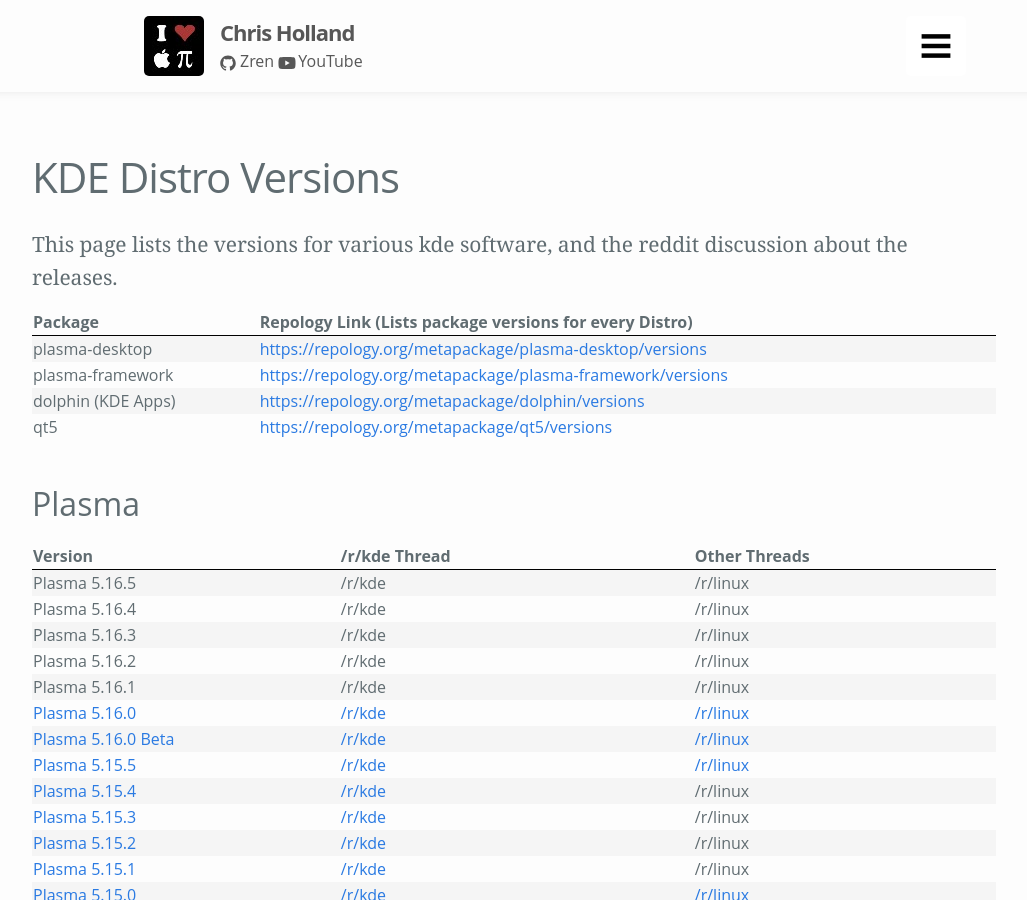
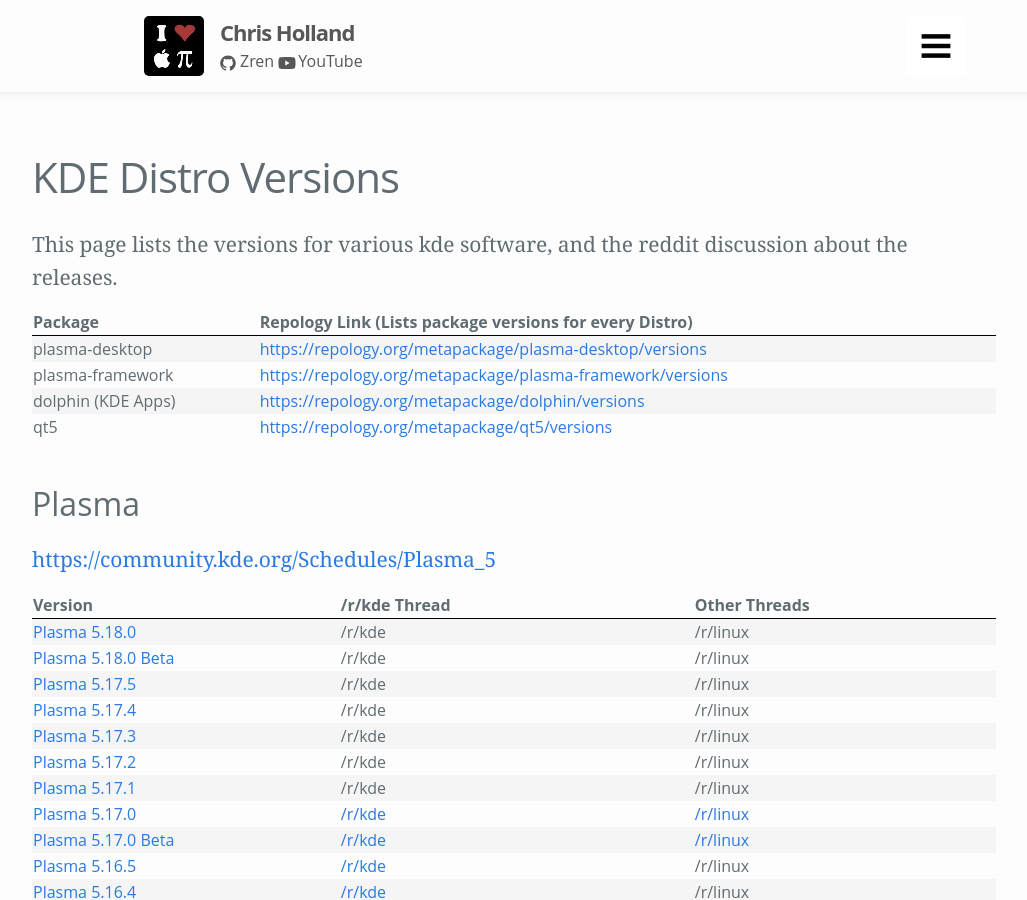
Before and after one commit to Zren/zren.github.io, a Jekyll site: the page built from kde_versions.md, in a window 1280 px wide and 900 px high. Shown: the whole window, without its empty margins (126-1153 px from the left). Built offline with Jekyll 4.4.1, drawn with Linux system fonts in a browser that asks for light colours.

Commit message:
Add 5.16.x release cycle, prep 5.17.x release cycle. Link schedule.

```diff
--- a/kde_versions.md
+++ b/kde_versions.md
@@ -66,6 +66,8 @@
 
 <h2>Plasma</h2>
 
+<https://community.kde.org/Schedules/Plasma_5>
+
 <table class="table versiontable">
   <thead>
     <tr>
@@ -76,28 +78,73 @@
   </thead>
   <tbody>
     <tr>
-      <td><a>Plasma 5.16.5</a></td>
+      <td><a href="https://kde.org/announcements/plasma-5.18.0.php">Plasma 5.18.0</a></td>
       <td><a>/r/kde</a></td>
       <td><a>/r/linux</a></td>
     </tr>
     <tr>
-      <td><a>Plasma 5.16.4</a></td>
+      <td><a href="https://kde.org/announcements/plasma-5.17.90.php">Plasma 5.18.0 Beta</a></td>
       <td><a>/r/kde</a></td>
       <td><a>/r/linux</a></td>
     </tr>
     <tr>
-      <td><a>Plasma 5.16.3</a></td>
+      <td><a href="https://kde.org/announcements/plasma-5.17.5.php">Plasma 5.17.5</a></td>
       <td><a>/r/kde</a></td>
       <td><a>/r/linux</a></td>
     </tr>
     <tr>
-      <td><a>Plasma 5.16.2</a></td>
+      <td><a href="https://kde.org/announcements/plasma-5.17.4.php">Plasma 5.17.4</a></td>
       <td><a>/r/kde</a></td>
       <td><a>/r/linux</a></td>
     </tr>
     <tr>
-      <td><a>Plasma 5.16.1</a></td>
+      <td><a href="https://kde.org/announcements/plasma-5.17.3.php">Plasma 5.17.3</a></td>
       <td><a>/r/kde</a></td>
+      <td><a>/r/linux</a></td>
+    </tr>
+    <tr>
+      <td><a href="https://kde.org/announcements/plasma-5.17.2.php">Plasma 5.17.2</a></td>
+      <td><a>/r/kde</a></td>
+      <td><a>/r/linux</a></td>
+    </tr>
+    <tr>
+      <td><a href="https://kde.org/announcements/plasma-5.17.1.php">Plasma 5.17.1</a></td>
+      <td><a>/r/kde</a></td>
+      <td><a>/r/linux</a></td>
+    </tr>
+    <tr>
+      <td><a href="https://kde.org/announcements/plasma-5.17.0.php">Plasma 5.17.0</a></td>
+      <td><a href="https://www.reddit.com/r/kde/comments/di6yhz/kde_plasma_517_released/">/r/kde</a></td>
+      <td><a href="https://www.reddit.com/r/linux/comments/di74lh/kdes_plasma_517_desktop_is_out_and_comes_with_a/">/r/linux</a></td>
+    </tr>
+    <tr>
+      <td><a href="https://kde.org/announcements/plasma-5.16.90.php">Plasma 5.17.0 Beta</a></td>
+      <td><a href="https://www.reddit.com/r/kde/comments/d6flsp/kde_plasma_517_beta_thunderbolt_x11_night_color/">/r/kde</a></td>
+      <td><a href="https://www.reddit.com/r/linux/comments/d6frgf/kde_plasma_517_beta_thunderbolt_x11_night_color/">/r/linux</a></td>
+    </tr>
+    <tr>
+      <td><a href="https://kde.org/announcements/plasma-5.16.5.php">Plasma 5.16.5</a></td>
+      <td><a href="https://www.reddit.com/r/kde/comments/cz662m/kde_plasma_5165_bugfix_release_for_september/">/r/kde</a></td>
+      <td><a>/r/linux</a></td>
+    </tr>
+    <tr>
+      <td><a href="https://kde.org/announcements/plasma-5.16.4.php">Plasma 5.16.4</a></td>
+      <td><a href="https://www.reddit.com/r/kde/comments/cjr53g/kde_plasma_5164_bugfix_release_for_june/">/r/kde</a></td>
+      <td><a>/r/linux</a></td>
+    </tr>
+    <tr>
+      <td><a href="https://kde.org/announcements/plasma-5.16.3.php">Plasma 5.16.3</a></td>
+      <td><a href="https://www.reddit.com/r/kde/comments/cb46ck/kde_plasma_5163_bugfix_release_for_june/">/r/kde</a></td>
+      <td><a>/r/linux</a></td>
+    </tr>
+    <tr>
+      <td><a href="https://kde.org/announcements/plasma-5.16.2.php">Plasma 5.16.2</a></td>
+      <td><a href="https://www.reddit.com/r/kde/comments/c58tjt/kde_plasma_5162_2nd_bugfix_release_for_june/">/r/kde</a></td>
+      <td><a>/r/linux</a></td>
+    </tr>
+    <tr>
+      <td><a href="https://kde.org/announcements/plasma-5.16.1.php">Plasma 5.16.1</a></td>
+      <td><a href="https://www.reddit.com/r/kde/comments/c21pfu/kde_plasma_5161_bugfix_release_for_june/">/r/kde</a></td>
       <td><a>/r/linux</a></td>
     </tr>
     <tr>
```
